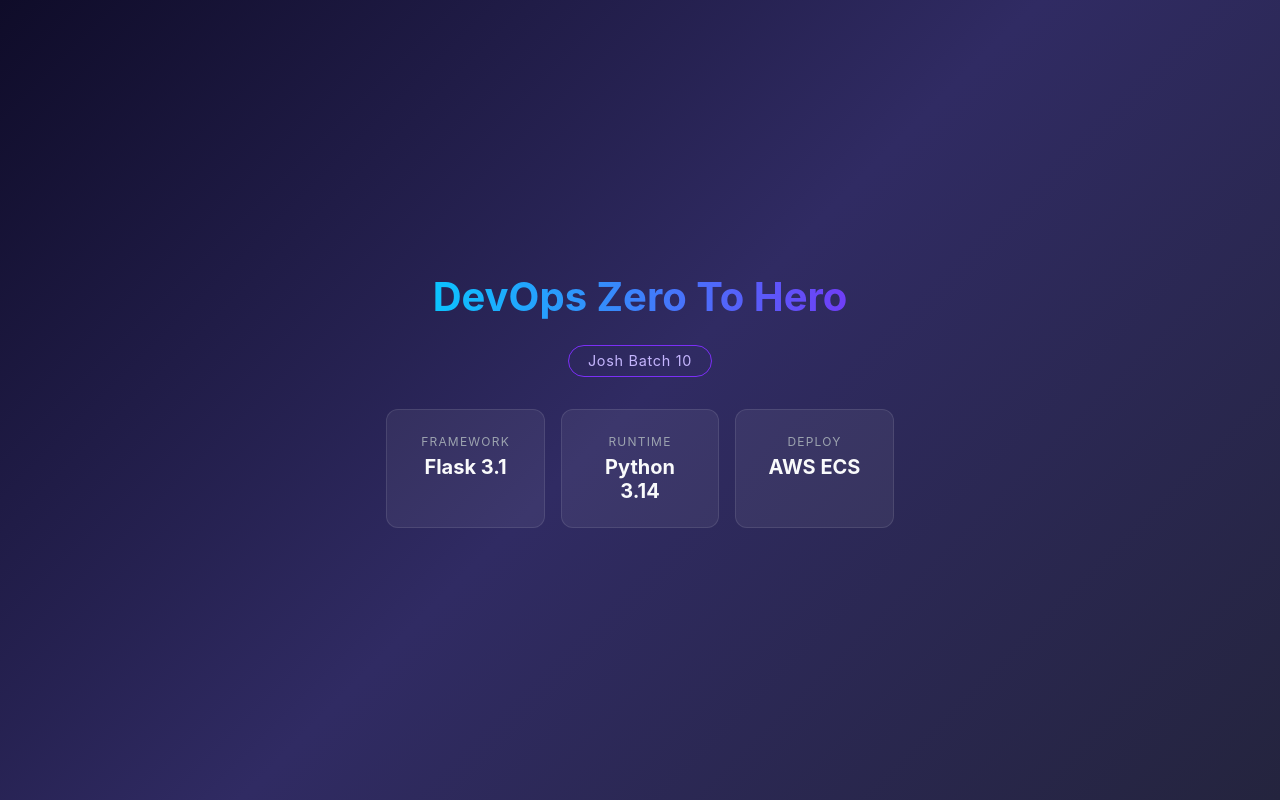
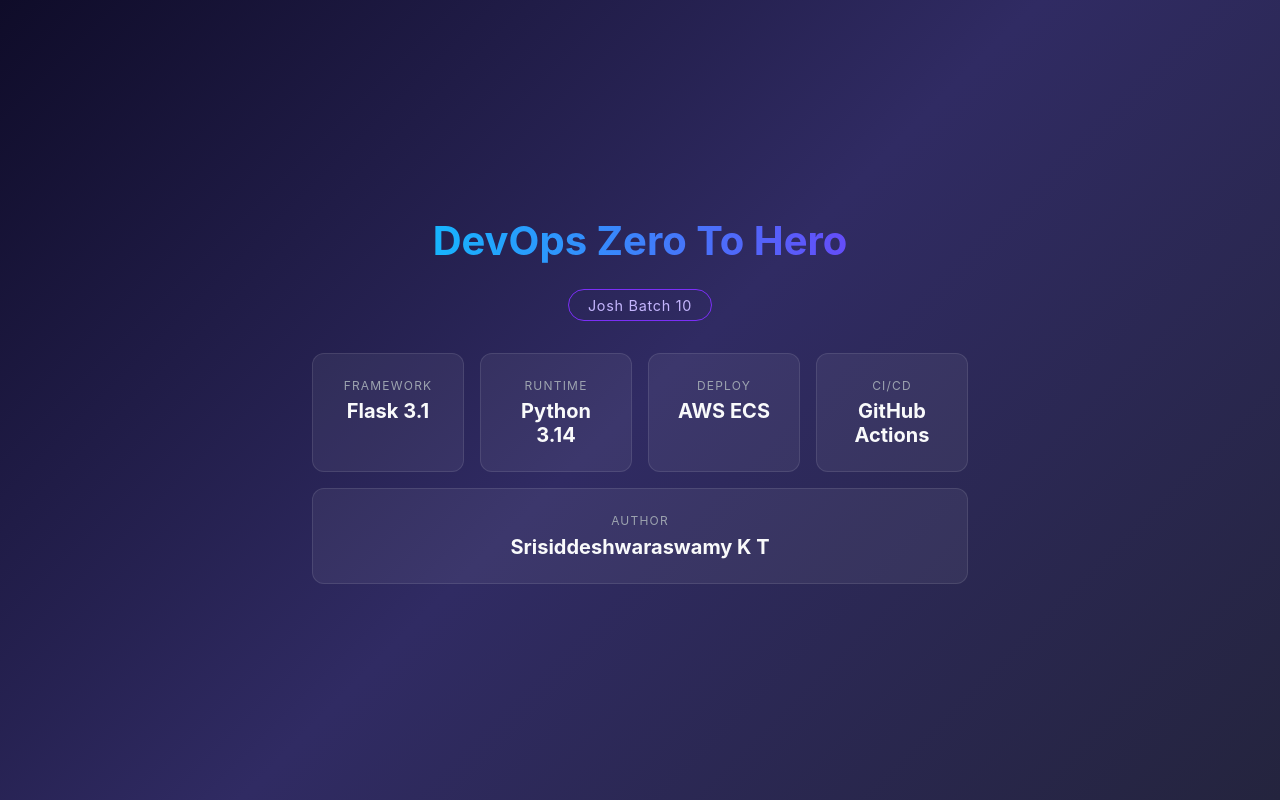
Before and after one commit to SidduKT/GitHubActions, a Flask app: page / in a window 1280 px wide. Run offline with Flask 3, Linux system fonts and the light colour scheme.

Commit message:
added new index.html

```diff
--- a/templates/index.html
+++ b/templates/index.html
@@ -18,7 +18,7 @@
         .container {
             text-align: center;
             padding: 2rem;
-            max-width: 640px;
+            max-width: 720px;
         }
         h1 {
             font-size: 2.5rem;
@@ -50,6 +50,12 @@
             padding: 1.5rem 1.8rem;
             min-width: 150px;
             flex: 1;
+            transition: transform 0.3s ease, box-shadow 0.3s ease;
+        }
+        .card:hover {
+            transform: scale(1.05);
+            box-shadow: 0 8px 20px rgba(123, 47, 247, 0.6);
+            border-color: #7b2ff7;
         }
         .card span {
             display: block;
@@ -82,6 +88,14 @@
                 <span>Deploy</span>
                 <strong>AWS ECS</strong>
             </div>
+            <div class="card">
+                <span>CI/CD</span>
+                <strong>GitHub Actions</strong>
+            </div>
+            <div class="card">
+                <span>Author</span>
+                <strong>Srisiddeshwaraswamy K T</strong>
+            </div>
         </div>
     </div>
 </body>
```
